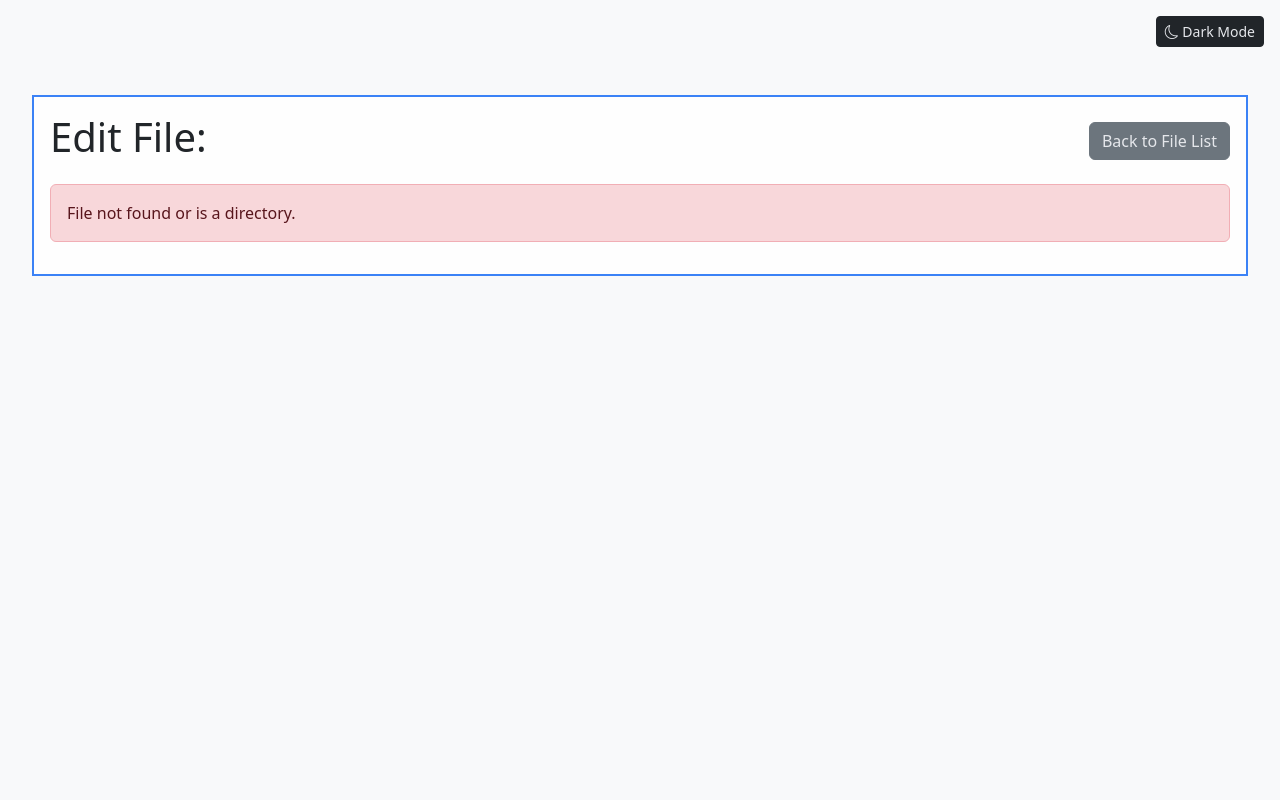
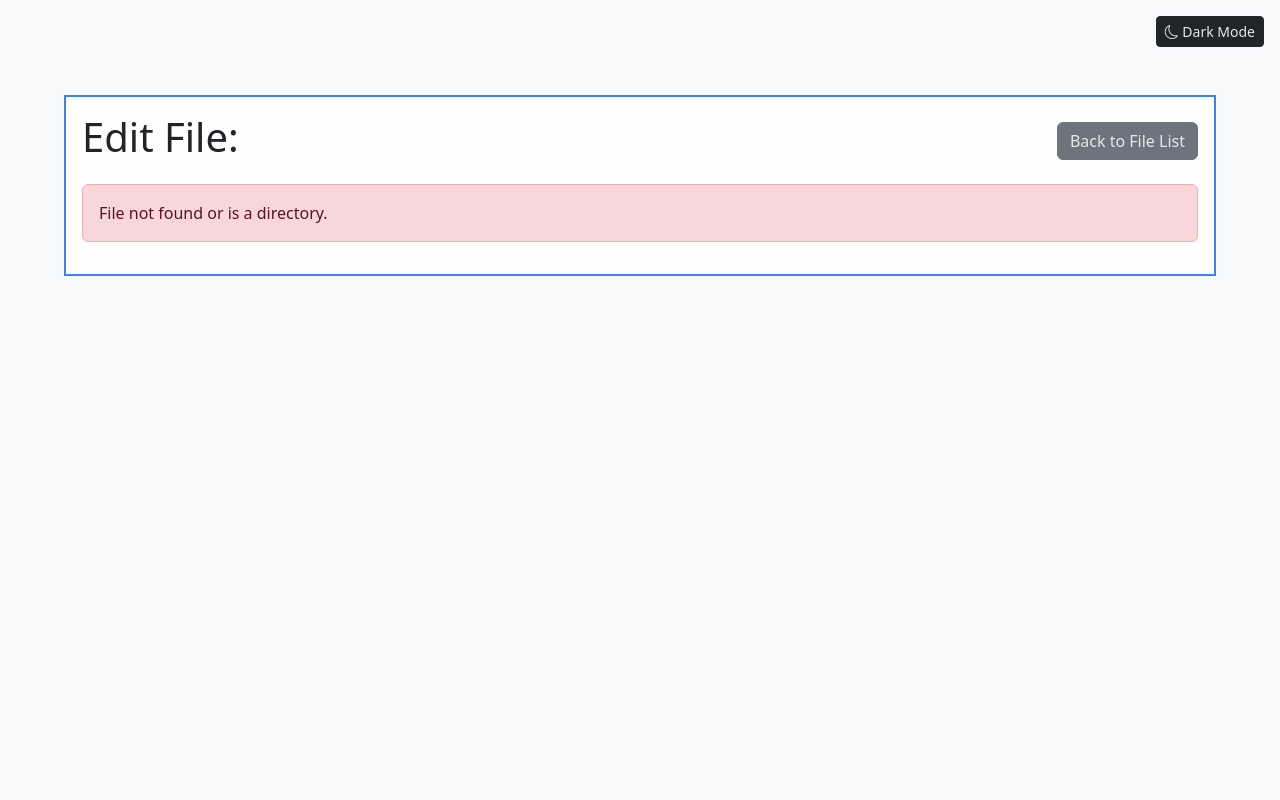
Before and after one commit to michalcz10/USB-RAID-Array, a PHP site: page /content/ftp/open.php in a window 1280 px wide. Run offline with PHP 8.4, Linux system fonts and the light colour scheme; a user stored in the database is signed in.

Commit message:
Resize SFTP inner window and apply darker blue gradient

```diff
--- a/Web/css/modern.css
+++ b/Web/css/modern.css
@@ -5,7 +5,7 @@
     --primary-blue: #3b82f6;
     --text-light: #e5e7eb;
 /* Add dark blue variable */
-    --bg-darkblue: #0f172a;
+    --bg-darkblue-inner: #001021;
     --container-bg-start: #2b2b2b;
     --container-border: var(--primary-blue);
 }
@@ -55,8 +55,10 @@ a:hover, .btn:hover, .nav-link:hover {
 
 /* Main window styling (window within window) */
 .custom-container.dark-box {
-    margin: 2rem;
-    background: linear-gradient(135deg, var(--container-bg-start), var(--bg-darkblue));
+    margin: 2rem auto;
+    background: linear-gradient(135deg, var(--container-bg-start), var(--bg-darkblue-inner));
+    width: 90%;
+    max-width: 1200px;
     border: 2px solid var(--container-border);
     border-radius: var(--border-radius);
     padding: 1rem;
```
